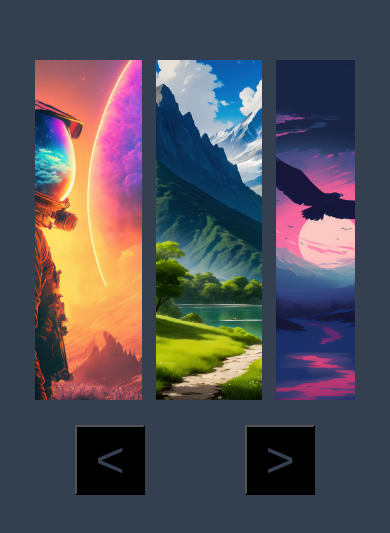
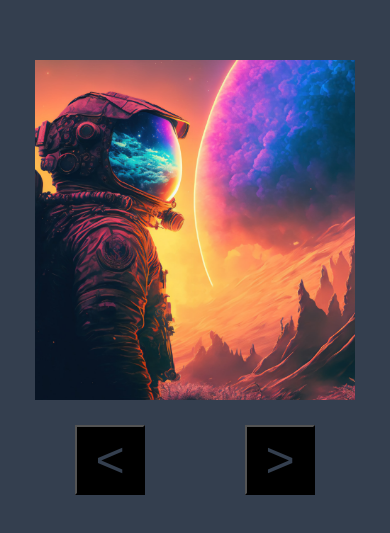
Before and after one commit to SupremCoder/Slider-Perfect, a plain HTML site: page index.html in a window 390 px wide. Shown: the part 145-678 px from the top of the page. Drawn offline with Linux system fonts and the light colour scheme.

Commit message:
added adaptive

```diff
--- a/style.css
+++ b/style.css
@@ -79,3 +79,15 @@ body {
 .slider img:first-child {
     margin-left: 0px;
 }
+
+@media screen and (max-width: 900px) {
+    .slider img {
+        width: calc(100% / 2);
+    }
+}
+
+@media screen and (max-width: 768px) {
+    .slider img {
+        width: 100%;
+    }
+}
```
